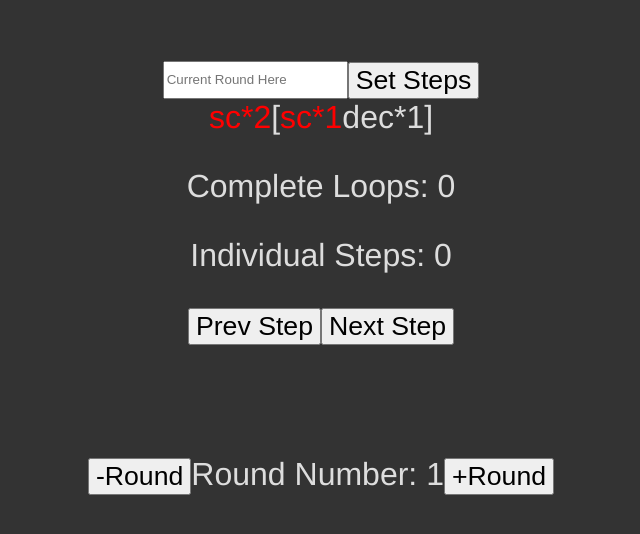
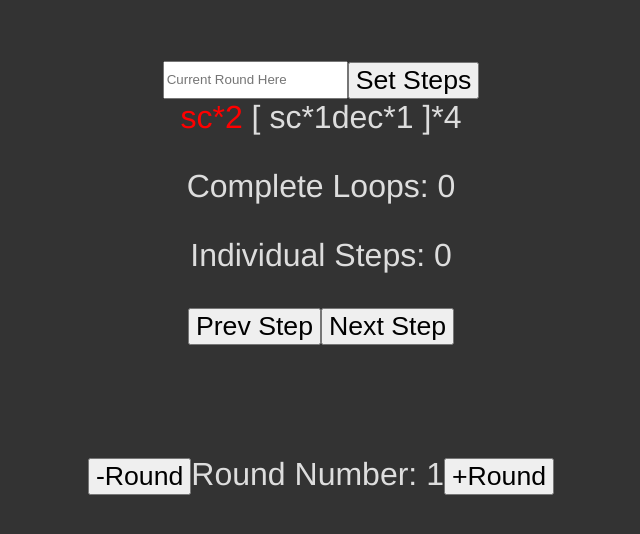
Before and after one commit to kajong0007/stitch_helper, a Vue app: page / in a window 1280 px wide. Shown: the top 534 px of the page, without its empty margins (319-959 px from the left). Built offline with nearby package versions, Linux system fonts and the light colour scheme.

Commit message:
Next step button fully working - counts decrement and highlighting moves

```diff
--- a/src/App.vue
+++ b/src/App.vue
@@ -220,7 +220,7 @@
   margin-top: 60px;
   font-size: 24pt;
 }
-.currentIndex {
+.highlighted {
   color: red;
 }
 #topInput {
--- a/src/components/CurrentRow.vue
+++ b/src/components/CurrentRow.vue
@@ -42,6 +42,10 @@
 
 function nextItem(): void {
   cur_index.value++
+  if (cur_index.value >= row.items.length) {
+    cur_index.value = 0
+    complete_loop_count.value++
+  }
 }
 </script>
 
--- a/src/components/ItemDisplay.vue
+++ b/src/components/ItemDisplay.vue
@@ -1,5 +1,5 @@
 <script setup lang="ts">
-import { h, ref, type VNode } from 'vue'
+import { ref, useTemplateRef } from 'vue'
 
 const { item, nextItem, is_cur_item } = defineProps<{
   item: Item
@@ -9,53 +9,49 @@
 
 const count = ref(0)
 const cur_index = ref(0)
-let vnode = buildItemElement(item, is_cur_item)
+const subitems = useTemplateRef('subitems')
 
-function buildItemElement(item: Item, is_cur_item: boolean): VNode {
-  if (item.stitch) {
-    const css_class = is_cur_item ? 'currentIndex' : 'nothin'
-    const remaining_stitches = item.count - count.value
-    console.log('remaining stitches: ' + remaining_stitches)
-    const value = h('span', { class: css_class }, item.stitch + '*' + remaining_stitches)
-    console.log(value)
-    return value
+function nextSubitem(): void {
+  console.log('In nextSubitem')
+  cur_index.value++
+  if (cur_index.value === item.items?.length) {
+    count.value++
+    cur_index.value = 0
+    if (count.value === item.count) {
+      count.value = 0
+      nextItem()
+    }
   }
-  if (!item.items) {
-    return h('span', 'Error: item has no stitch or items list')
-  }
-
-  const children: (string | VNode)[] = ['[']
-  // This should be creating ItemDisplay objects shouldn't it
-  // for (let i = 0; i < item.items.length; i++) {
-  //   const subitem = item.items[i]
-  //   const subitem_display = h('ItemDisplay', {
-  //     item: subitem,
-  //     nextItem: nextItem,
-  //     is_cur_item: i === cur_index.value,
-  //   })
-  //   children.push(subitem_display)
-  // }
-  children.push(
-    ...item.items.map((subitem, index) => buildItemElement(subitem, index === cur_index.value)),
-  )
-  children.push(']')
-  return h('span', children)
 }
 
-function nextStitch() {
-  console.log('In next stitch!')
-  count.value++
-  if (
-    (item.stitch && count.value === item.count) ||
-    (item.items && count.value === item.items.length)
-  ) {
-    nextItem()
+function nextStitch(): void {
+  if (item.stitch) {
+    count.value++
+    if (count.value === item.count) {
+      count.value = 0
+      nextItem()
+    }
+    return
   }
-  vnode = buildItemElement(item, is_cur_item)
+  subitems.value![cur_index.value]!.nextStitch()
 }
 defineExpose({ nextStitch })
 </script>
 
 <template>
-  <vnode />
+  <span v-if="item.stitch" :class="{ nothin: !is_cur_item, highlighted: is_cur_item }">
+    {{ item.stitch }}*{{ item.count - count }}
+  </span>
+  <span v-if="item.items">
+    [
+    <ItemDisplay
+      v-for="(subitem, index) in item.items"
+      :key="index"
+      ref="subitems"
+      :item="subitem"
+      :next-item="nextSubitem"
+      :is_cur_item="is_cur_item && index === cur_index"
+    />
+    ]*{{ item.count - count }}
+  </span>
 </template>
```
